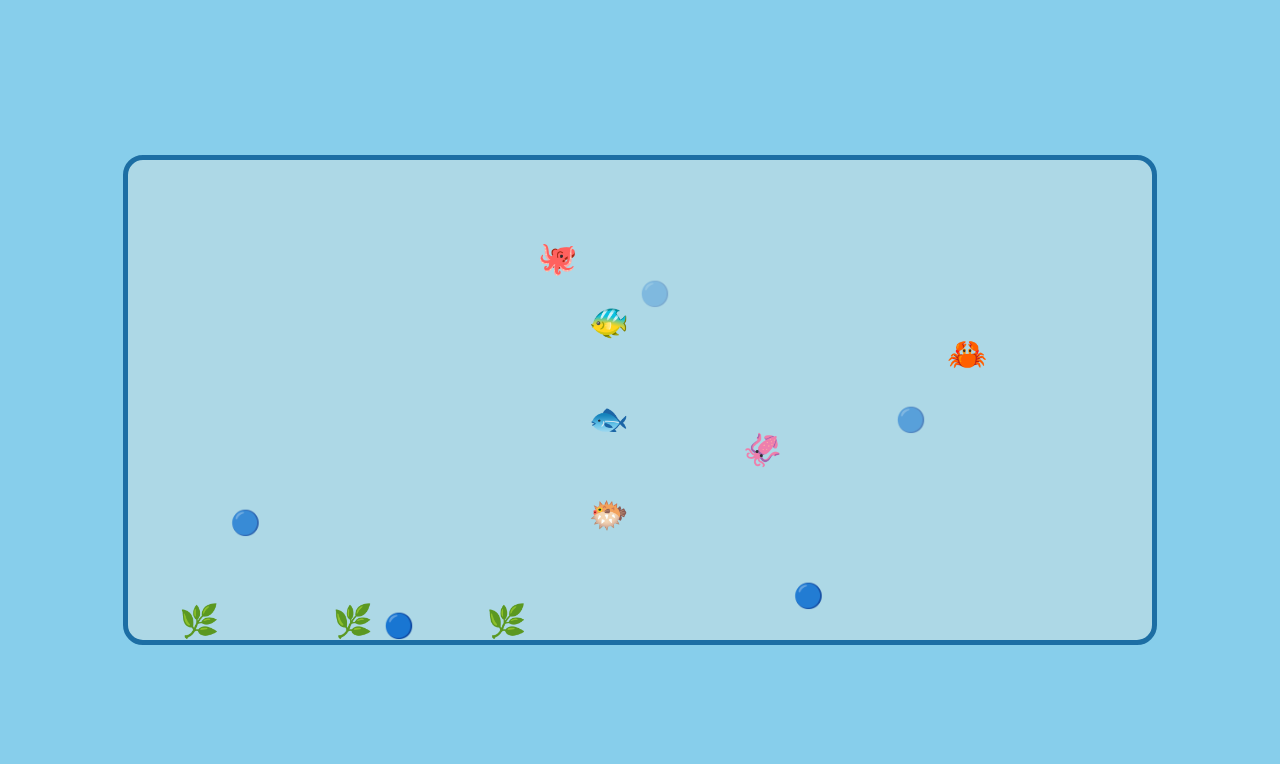
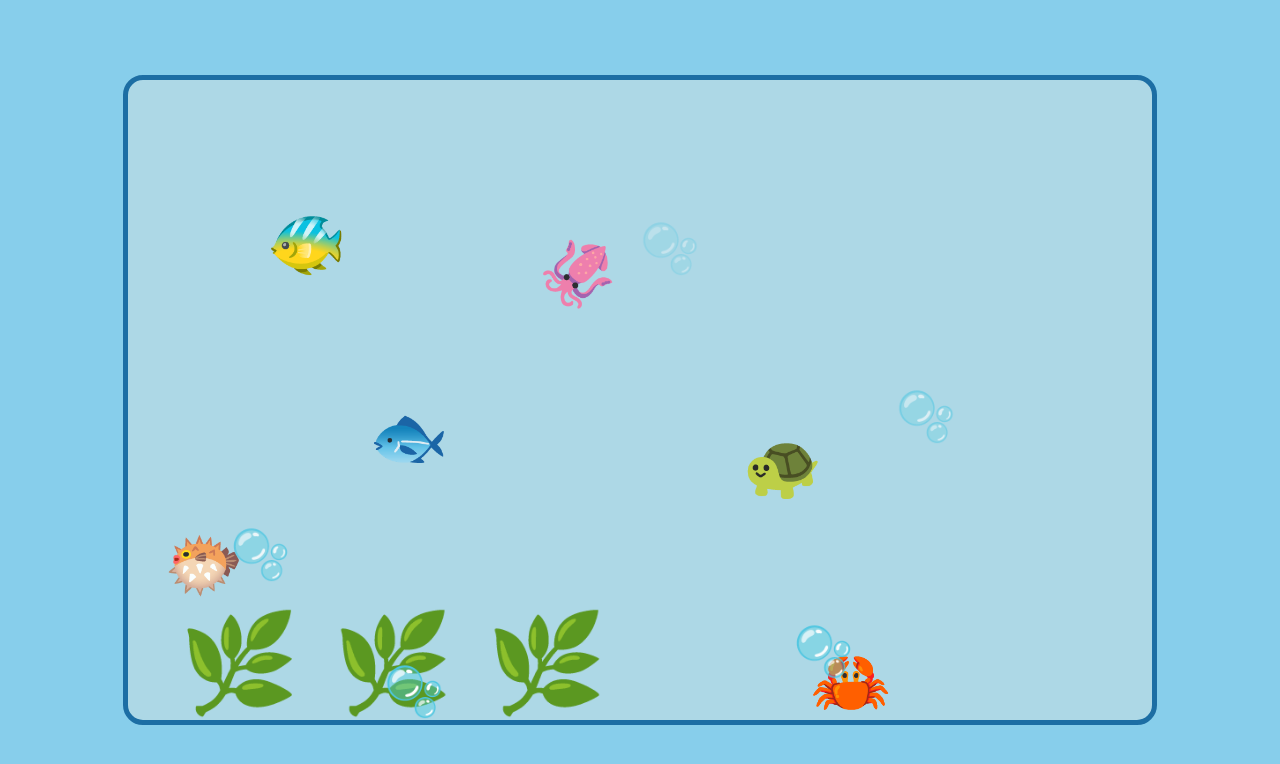
Before and after one commit to neptvnism/Aquarium-Widget, a plain HTML site: page index.html in a window 1280 px wide. Drawn offline with Linux system fonts and the light colour scheme.

Commit message:
session 3
elements have been made larger
crabs (🦀) are placed at the bottom with a side-to-side movement
bubbles are represented by the 🫧 emoji
fish and other creatures have more dynamic movement, making the aquarium scene more lively
removed the octopuses and added a turtle (🐢) and a squid (🦑).

```diff
--- a/index.html
+++ b/index.html
@@ -16,30 +16,31 @@
         }
         .aquarium {
             width: 80%;
-            height: 60%;
+            height: 80%;
             background-color: #add8e6; /* Lighter water blue */
             border: 5px solid #1C6EA4;
             border-radius: 20px;
             position: relative;
             overflow: hidden;
         }
-        .fish, .plant, .bubble, .creature {
+        .fish, .plant, .bubble, .creature, .crab {
             position: absolute;
-            font-size: 2rem;
+            font-size: 4rem;
         }
         .fish {
-            animation: swim 10s linear infinite;
+            animation: swim 10s linear infinite alternate;
         }
         @keyframes swim {
-            0% { left: -10%; }
-            100% { left: 100%; }
+            0% { transform: translateX(-10%); }
+            100% { transform: translateX(100%); }
         }
         .plant {
             bottom: 0;
+            font-size: 6rem;
         }
         .bubble {
             animation: rise 5s ease-in infinite;
-            font-size: 1.5rem;
+            font-size: 3rem;
         }
         @keyframes rise {
             0% { bottom: 0; opacity: 1; }
@@ -50,27 +51,36 @@
         }
         @keyframes float {
             0% { transform: translateY(0); }
-            50% { transform: translateY(-20px); }
+            50% { transform: translateY(-40px); }
             100% { transform: translateY(0); }
+        }
+        .crab {
+            bottom: 0;
+            animation: moveSide 6s linear infinite alternate;
+        }
+        @keyframes moveSide {
+            0% { left: 0; }
+            100% { left: 80%; }
         }
     </style>
 </head>
 <body>
     <div class="aquarium">
-        <div class="fish" style="top: 30%; left: 10%;">🐠</div>
+        <div class="fish" style="top: 20%; left: 10%;">🐠</div>
         <div class="fish" style="top: 50%; left: 20%;">🐟</div>
         <div class="fish" style="top: 70%; left: 0%;">🐡</div>
-        <div class="creature" style="top: 20%; left: 40%;">🐙</div>
-        <div class="creature" style="top: 60%; left: 60%;">🦑</div>
-        <div class="creature" style="top: 40%; left: 80%;">🦀</div>
+        <div class="creature" style="top: 30%; left: 40%;">🦑</div>
+        <div class="creature" style="top: 60%; left: 60%;">🐢</div>
         <div class="plant" style="left: 5%;">🌿</div>
         <div class="plant" style="left: 20%;">🌿</div>
         <div class="plant" style="left: 35%;">🌿</div>
-        <div class="bubble" style="left: 25%; animation-delay: 0s;">🔵</div>
-        <div class="bubble" style="left: 50%; animation-delay: 1s;">🔵</div>
-        <div class="bubble" style="left: 75%; animation-delay: 2s;">🔵</div>
-        <div class="bubble" style="left: 10%; animation-delay: 3s;">🔵</div>
-        <div class="bubble" style="left: 65%; animation-delay: 4s;">🔵</div>
+        <div class="crab" style="left: 10%;">🦀</div>
+        <div class="crab" style="left: 50%;">🦀</div>
+        <div class="bubble" style="left: 25%; animation-delay: 0s;">🫧</div>
+        <div class="bubble" style="left: 50%; animation-delay: 1s;">🫧</div>
+        <div class="bubble" style="left: 75%; animation-delay: 2s;">🫧</div>
+        <div class="bubble" style="left: 10%; animation-delay: 3s;">🫧</div>
+        <div class="bubble" style="left: 65%; animation-delay: 4s;">🫧</div>
     </div>
 </body>
 </html>
```
